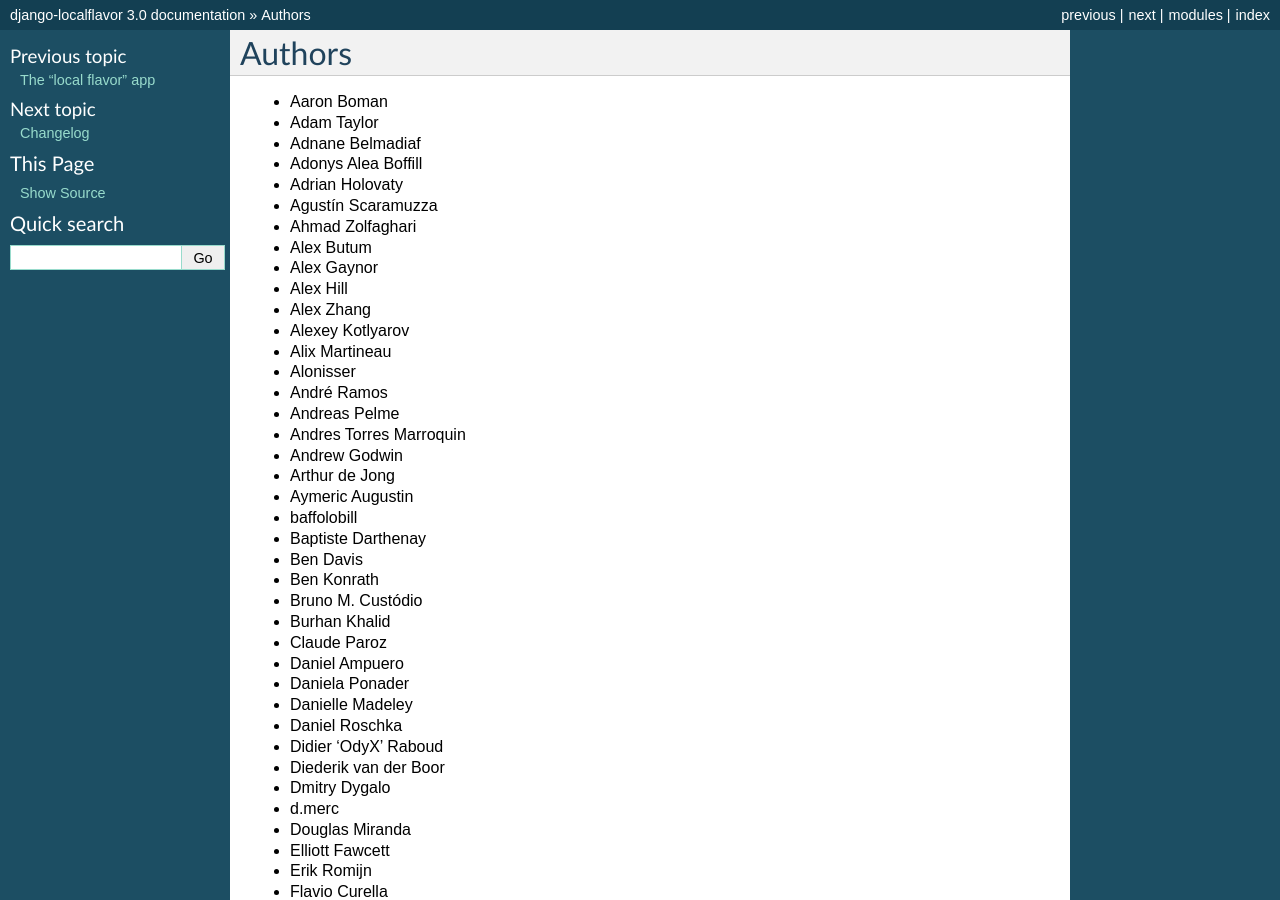
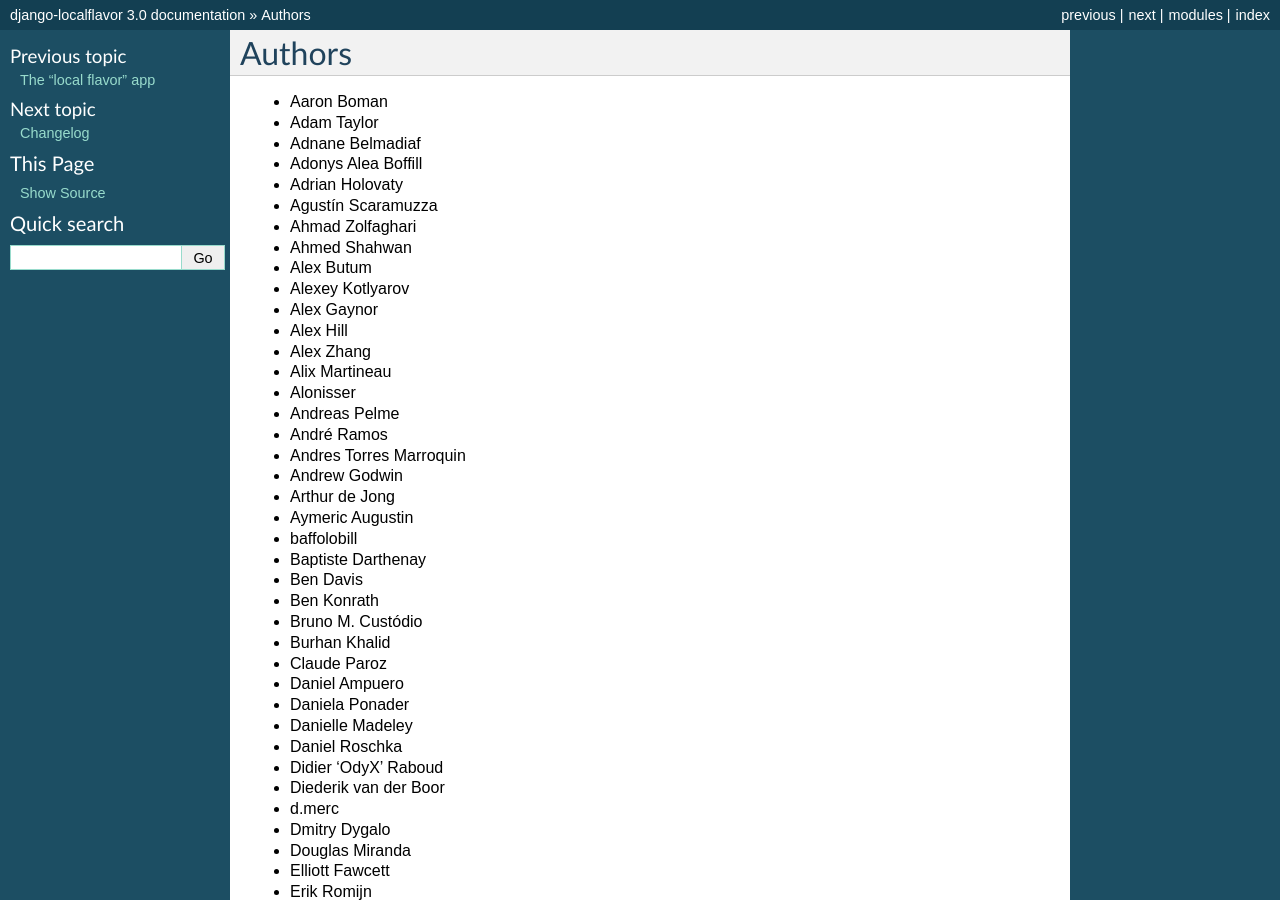
Before and after one commit to django/django-localflavor, a Sphinx documentation site: the page built from docs/authors.rst, in a window 1280 px wide and 900 px high. Built offline with Sphinx 7.4.7, drawn with Linux system fonts in a browser that asks for light colours; some of the changed text lies outside the part shown.

Commit message:
Sorted docs/authors.rst

```diff
--- a/docs/authors.rst
+++ b/docs/authors.rst
@@ -8,15 +8,16 @@ Authors
 * Adrian Holovaty
 * Agustín Scaramuzza
 * Ahmad Zolfaghari
+* Ahmed Shahwan
 * Alex Butum
+* Alexey Kotlyarov
 * Alex Gaynor
 * Alex Hill
 * Alex Zhang
-* Alexey Kotlyarov
 * Alix Martineau
 * Alonisser
+* Andreas Pelme
 * André Ramos
-* Andreas Pelme
 * Andres Torres Marroquin
 * Andrew Godwin
 * Arthur de Jong
@@ -34,8 +35,8 @@ Authors
 * Daniel Roschka
 * Didier 'OdyX' Raboud
 * Diederik van der Boor
+* d.merc
 * Dmitry Dygalo
-* d.merc
 * Douglas Miranda
 * Elliott Fawcett
 * Erik Romijn
```
Also changed, not shown: other parts of docs/authors.rst (+1 -3 lines).
